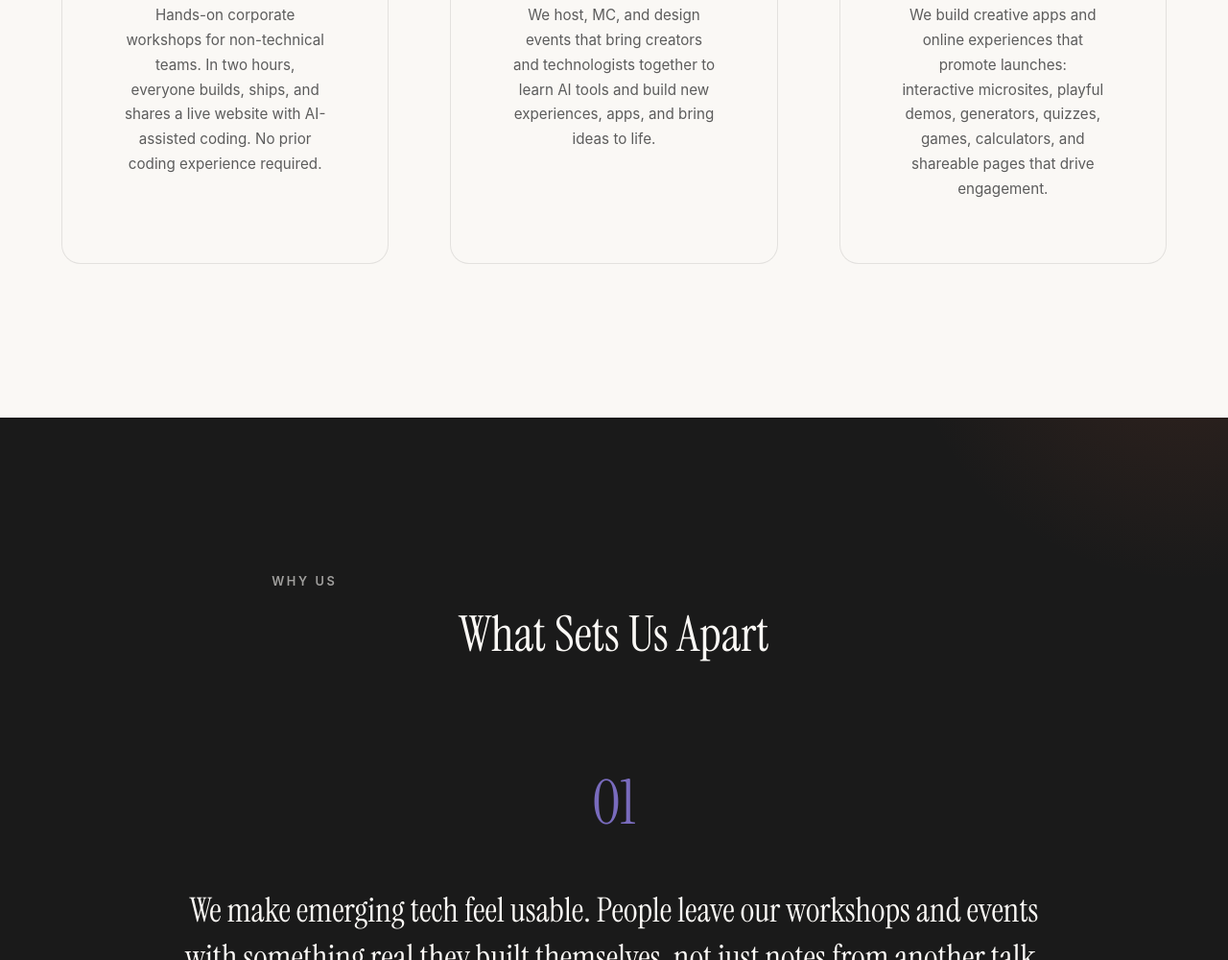
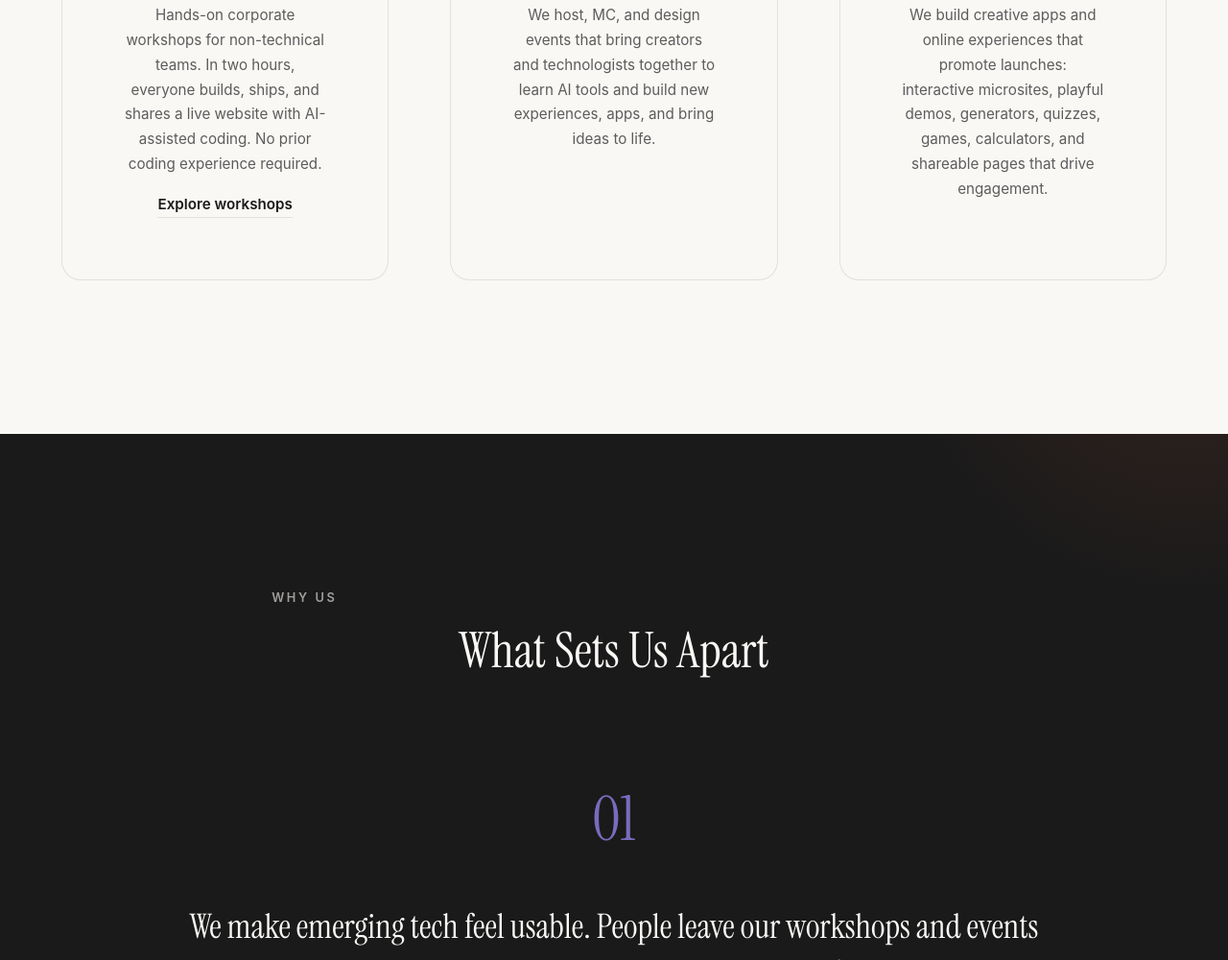
Before and after one commit to meneramandarin/playbyear, a website: page index.html in a window 1280 px wide. Shown: the part 1499-2499 px from the top of the page at 96% size. Drawn offline with Linux system fonts and the light colour scheme; a web font is replaced by a local one.

Commit message:
added button

```diff
--- a/index.html
+++ b/index.html
@@ -119,6 +119,7 @@
                 </div>
                 <h3>Vibe Coding Workshops</h3>
                 <p>Hands-on corporate workshops for non-technical teams. In two hours, everyone builds, ships, and shares a live website with AI-assisted coding. No prior coding experience required.</p>
+                <a href="/workshops" class="service-link">Explore workshops</a>
             </article>
             <article class="service-card fade-up">
                 <div class="service-icon">
--- a/playbyear.css
+++ b/playbyear.css
@@ -370,6 +370,22 @@ section {
     margin: 0 auto;
 }
 
+.service-link {
+    display: inline-flex;
+    margin-top: var(--space-sm);
+    color: var(--color-dark);
+    font-size: 0.95rem;
+    font-weight: 600;
+    text-decoration: none;
+    border-bottom: 1px solid var(--color-border);
+    transition: color var(--transition-fast), border-color var(--transition-fast);
+}
+
+.service-link:hover {
+    color: var(--color-accent);
+    border-color: var(--color-accent);
+}
+
 /* ========================================
    Differentiators / Carousel
    ======================================== */
```
